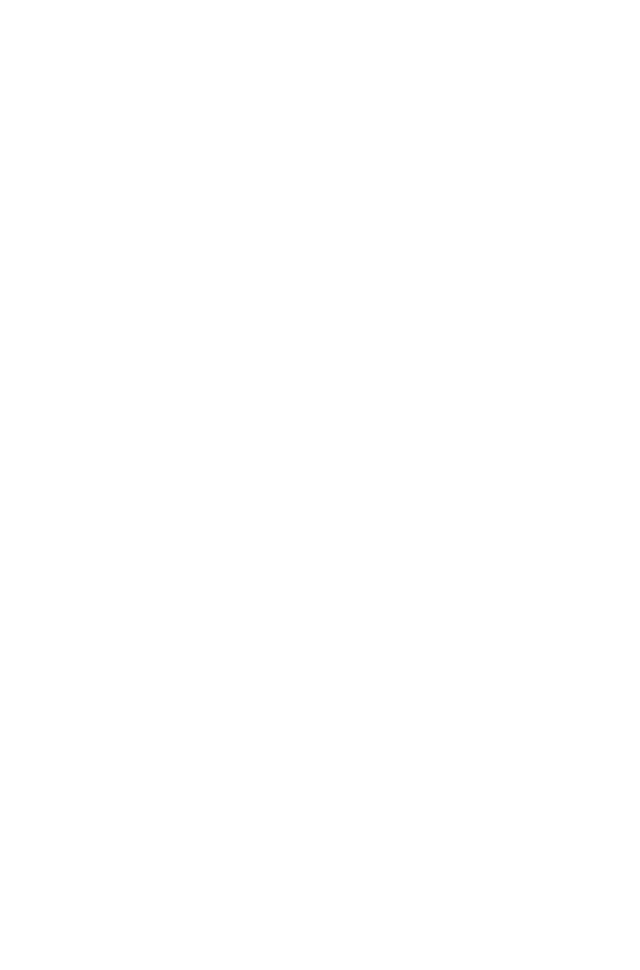
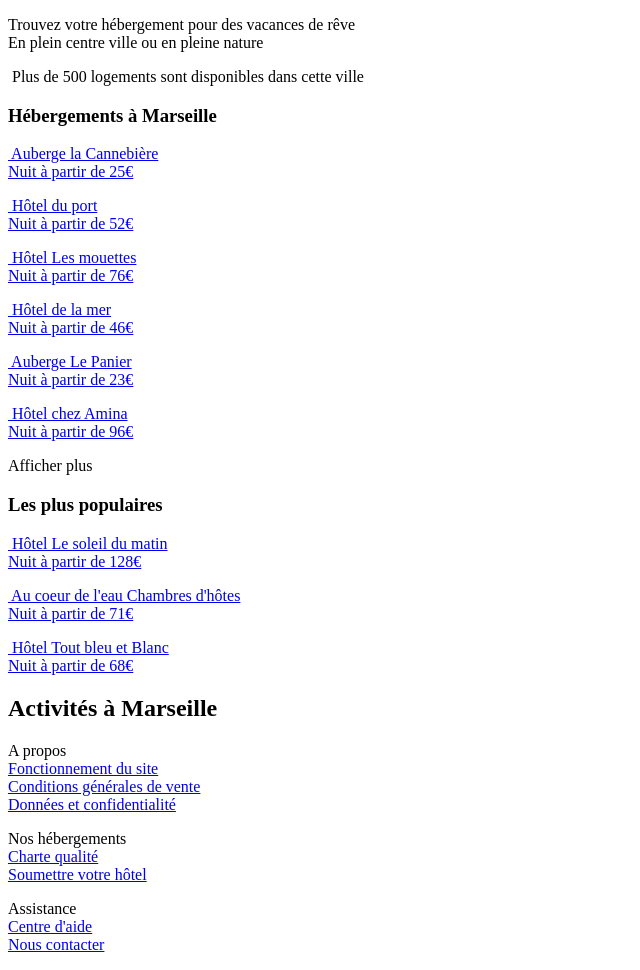
Before and after one commit to Yukes974/Reservia, a plain HTML site: page index.html in a window 1280 px wide. Shown: the whole page, without its empty margins (0-640 px from the left). Before the commit the page ends 800 px from the top, so only its background shows below. Drawn offline with Linux system fonts and the light colour scheme.

Commit message:
Filling, add value "#" to <a href="">, change some div to section

```diff
--- a/index.html
+++ b/index.html
@@ -26,11 +26,11 @@
                 </div>
                 <!-- Paragraphe -->
                 <p>
-
+                    Trouvez votre hébergement pour des vacances de rêve <br />
+                    En plein centre ville ou en pleine nature
                 </p>
                 <!-- Barre de recherche -->
                 <div>
-
                 </div>
                 <!-- Filtres -->
                 <div>
@@ -38,97 +38,110 @@
                 </div>
                 <!-- Information nbre logements dispo avec icône "i" -->
                 <p>
-
+                    <img src="" alt="" />
+                    Plus de 500 logements sont disponibles dans cette ville
                 </p>
             </header>
             <!-- Conteneur englobant "Hébergements à Marseille" et "Les plus populaires"-->
-            <div>
+            <section>
                 <!-- Conteneur "Hébergements à Marseille" -->
-                <div>
+                <section>
                     <h1>
-
+                        Hébergements à Marseille
                     </h1>
                     <!-- Conteneur pour l'affichage des images cliquables -->
                     <div>
                         <p>
-                            <a href="">
+                            <a href="#">
                                 <img src="" alt="" />
-
+                                Auberge la Cannebière <br />
+                                Nuit à partir de 25€
                             </a>
                         </p>
                         <p>
-                            <a href="">
+                            <a href="#">
                                 <img src="" alt="" />
-
+                                Hôtel du port <br />
+                                Nuit à partir de 52€
                             </a>
                         </p>
                         <p>
-                            <a href="">
+                            <a href="#">
                                 <img src="" alt="" />
-
+                                Hôtel Les mouettes <br />
+                                Nuit à partir de 76€
                             </a>
                         </p>
                         <p>
-                            <a href="">
+                            <a href="#">
                                 <img src="" alt="" />
-
+                                Hôtel de la mer <br />
+                                Nuit à partir de 46€
                             </a>
                         </p>
                         <p>
-                            <a href="">
+                            <a href="#">
                                 <img src="" alt="" />
-
+                                Auberge Le Panier <br />
+                                Nuit à partir de 23€
                             </a>
                         </p>
                         <p>
-                            <a href="">
+                            <a href="#">
                                 <img src="" alt="" />
-
+                                Hôtel chez Amina <br />
+                                Nuit à partir de 96€
                             </a>
+                        </p>
+                        <p>
+                            Afficher plus
                         </p>
                     </div>
                     <p>
 
                     </p>
-                </div>
+                </section>
                 <!-- Conteneur "Les plus populaires"-->
-                <div>
+                <section>
                     <h1>
-
+                        Les plus populaires
                     </h1>
                     <!-- Conteneur pour l'affichage des images cliquables -->
                     <div>
                         <p>
-                            <a href="">
+                            <a href="#">
                                 <img src="" alt="" />
-
+                                Hôtel Le soleil du matin <br />
+                                Nuit à partir de 128€
                             </a>
                         </p>
                         <p>
-                            <a href="">
+                            <a href="#">
                                 <img src="" alt="" />
-
+                                Au coeur de l'eau Chambres d'hôtes <br />
+                                Nuit à partir de 71€
                             </a>
                         </p>
                         <p>
-                            <a href="">
+                            <a href="#">
                                 <img src="" alt="" />
-
+                                Hôtel Tout bleu et Blanc <br />
+                                Nuit à partir de 68€
                             </a>
                         </p>
                     </div>
-                </div>
-            </div>
+                </section>
+            </section>
             <!-- Conteneur "Activités à Marseille"-->
-            <div>
+            <section>
                 <h1>
-
+                    Activités à Marseille
                 </h1>
                 <!-- Conteneur englobant tous les conteneurs images -->
                 <div>
                     <!-- Conteneur qui affiche 1 image cliquable -->
                     <div>
-                        <a href="">
+                        <a href="#">
                             <figure>
 
                             </figure>
@@ -136,12 +149,12 @@
                     </div>
                     <!-- Conteneur qui affiche 2 images cliquables -->
                     <div>
-                        <a href="">
+                        <a href="#">
                             <figure>
 
                             </figure>
                         </a>
-                        <a href="">
+                        <a href="#">
                             <figure>
 
                             </figure>
@@ -149,7 +162,7 @@
                     </div>
                     <!-- Conteneur qui affiche 1 image cliquable -->
                     <div>
-                        <a href="">
+                        <a href="#">
                             <figure>
 
                             </figure>
@@ -157,19 +170,19 @@
                     </div>
                     <!-- Conteneur qui affiche 2 images cliquables -->
                     <div>
-                        <a href="">
+                        <a href="#">
                             <figure>
 
                             </figure>
                         </a>
-                        <a href="">
+                        <a href="#">
                             <figure>
 
                             </figure>
                         </a>
                     </div>
                 </div>
-            </div>
+            </section>
         </div>
     </body>
 
@@ -177,30 +190,47 @@
         <!-- Conteneur "A propos de nous" -->
         <div>
             <p>
-                <a href="">
+                A propos <br />
+                <a href="#">
+                    Fonctionnement du site
                 </a>
-                <a href="">
+                <br />
+                <a href="#">
+                    Conditions générales de vente
                 </a>
-                <a href="">
+                <br />
+                <a href="#">
+                    Données et confidentialité
                 </a>
+                <br />
             </p>
         </div>
         <!-- Conteneur "Nos hébergements" -->
         <div>
             <p>
-                <a href="">
+                Nos hébergements <br />
+                <a href="#">
+                    Charte qualité
                 </a>
-                <a href="">
+                <br />
+                <a href="#">
+                    Soumettre votre hôtel
                 </a>
+                <br />
             </p>
         </div>
         <!-- Conteneur "Assistance" -->
         <div>
             <p>
-                <a href="">
+                Assistance <br />
+                <a href="#">
+                    Centre d'aide
                 </a>
-                <a href="">
+                <br />
+                <a href="#">
+                    Nous contacter
                 </a>
+                <br />
             </p>
         </div>
     </footer>
```
